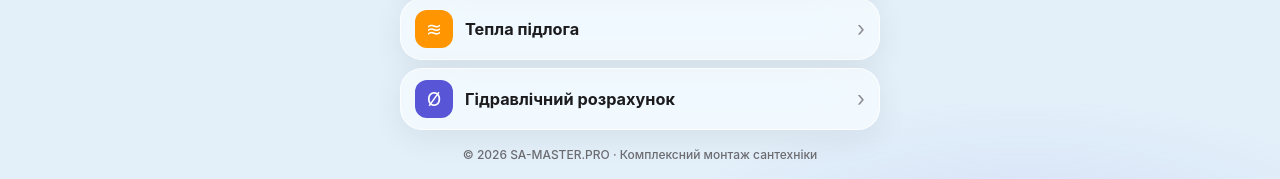
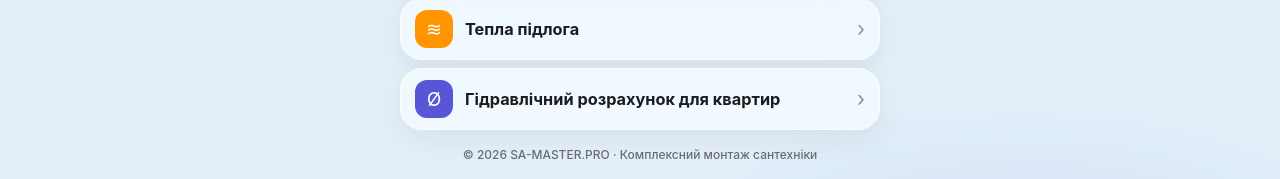
Before and after one commit to sa-master/sa-master-nfc, a plain HTML site: page tools/index.html in a window 1280 px wide. Shown: the part 285-464 px from the top of the page. Drawn offline with Linux system fonts and the light colour scheme.

Commit message:
Інструменти: «Гідравлічний розрахунок для квартир»
Co-Authored-By: Claude Sonnet 5.5 <noreply@anthropic.com>
Claude-Session: https://claude.ai/code/session_01XdrCmyTAJSoiQMcN5ksJpW

```diff
--- a/tools/index.html
+++ b/tools/index.html
@@ -37,6 +37,6 @@ h1{font-size:1.6rem;letter-spacing:-.4px;margin:18px 6px 4px}.lead{margin:0 6px
 <h1>Інструменти</h1><p class="lead">Безкоштовні сервіси для сантехніків. Без реєстрації, працюють із телефона.</p>
 <a class="g tool" href="/tools/hydro.html"><div class="ic">◔</div><div><b>Акт випробувань на герметичність</b></div><div class="go">›</div></a>
 <a class="g tool" href="/tools/floor.html"><div class="ic" style="background:#FF9500">≋</div><div><b>Тепла підлога</b></div><div class="go">›</div></a>
-<a class="g tool" href="/tools/hydraulics.html"><div class="ic" style="background:#5856D6">Ø</div><div><b>Гідравлічний розрахунок</b></div><div class="go">›</div></a>
+<a class="g tool" href="/tools/hydraulics.html"><div class="ic" style="background:#5856D6">Ø</div><div><b>Гідравлічний розрахунок для квартир</b></div><div class="go">›</div></a>
 <p class="ft">© <script>document.write(new Date().getFullYear())</script> SA-MASTER.PRO · Комплексний монтаж сантехніки</p>
 </div></body></html>
```
